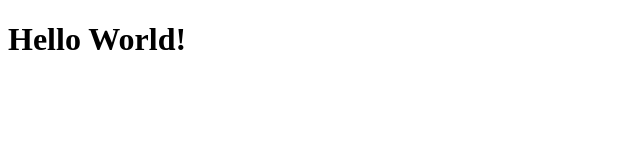
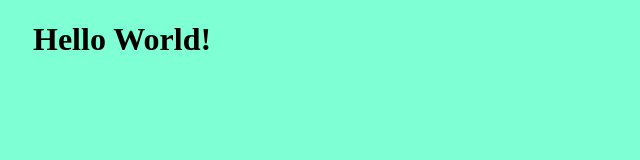
Before and after one commit to jocnjr/mit-github-website, a plain HTML site: page index.html in a window 1280 px wide. Shown: the whole page, without its empty margins (0-640 px from the left). Drawn offline with Linux system fonts and the light colour scheme.

Commit message:
new css style

```diff
--- a/index.html
+++ b/index.html
@@ -6,6 +6,7 @@
   <meta http-equiv="X-UA-Compatible" content="IE=edge">
   <meta name="viewport" content="width=device-width, initial-scale=1.0">
   <title>Hello World!</title>
+  <link rel="stylesheet" href="./mystyles.css">
 </head>
 
 <body>
--- /dev/null
+++ b/mystyles.css
@@ -0,0 +1,7 @@
+body {
+  background-color: aquamarine;
+}
+
+h1 {
+  margin-left: 25px;
+}
```
